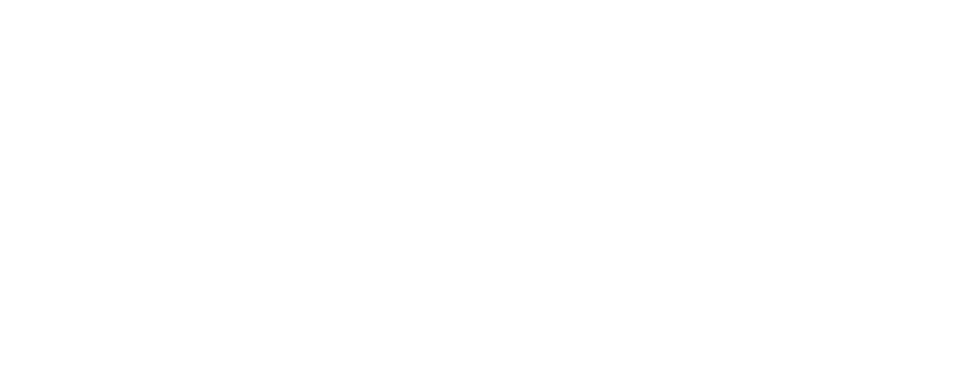
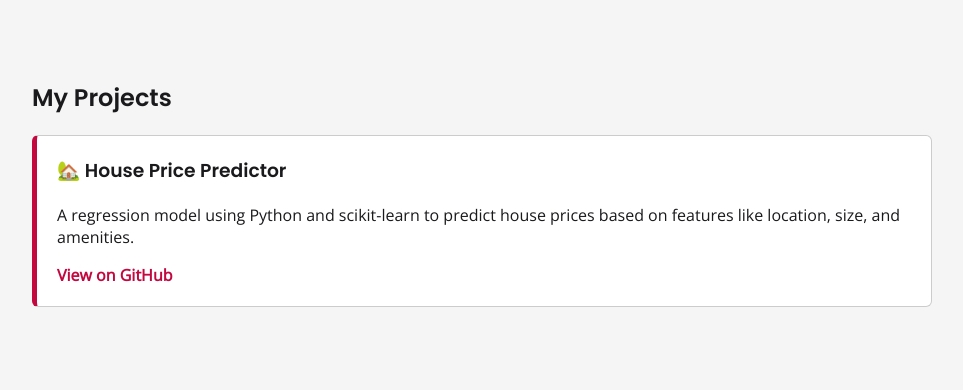
Before and after one commit to Deeviyamssh/deeviyamssh.github.io, a plain HTML site: page projects.html in a window 1280 px wide. Shown: the whole page, without its empty margins (158-1121 px from the left). Drawn offline with nearby package versions, Linux system fonts and the light colour scheme.

Commit message:
Phase 1: Add project showcase page

```diff
--- a/projects.html
+++ b/projects.html
@@ -0,0 +1,24 @@
+<!DOCTYPE html>
+<html>
+<head>
+  <title>Projects | Deeviyamssh</title>
+
+  <!-- Fonts & CSS -->
+  <link href="https://fonts.googleapis.com/css2?family=Open+Sans&family=Poppins:wght@600&display=swap" rel="stylesheet">
+  <link rel="stylesheet" href="styles.css">
+</head>
+
+<body>
+  <section class="projects">
+    <h2>My Projects</h2>
+
+    <div class="project-card">
+      <h3>🏡 House Price Predictor</h3>
+      <p>A regression model using Python and scikit-learn to predict house prices based on features like location, size, and amenities.</p>
+      <a href="https://github.com/Deeviyamssh/house-price-predictor" target="_blank">View on GitHub</a>
+    </div>
+
+    <!-- You can copy this structure to add more projects -->
+  </section>
+</body>
+</html>
--- a/styles.css
+++ b/styles.css
@@ -44,3 +44,31 @@
   color: #C3073F;
   text-decoration: underline;
 }
+.projects {
+  max-width: 900px;
+  margin: 0 auto;
+  padding: 40px 20px;
+}
+
+.project-card {
+  border: 1px solid #ccc;
+  border-left: 5px solid #C3073F;
+  padding: 20px;
+  margin-bottom: 20px;
+  background-color: #fff;
+  border-radius: 6px;
+}
+
+.project-card h3 {
+  margin-top: 0;
+}
+
+.project-card a {
+  color: #C3073F;
+  font-weight: bold;
+  text-decoration: none;
+}
+
+.project-card a:hover {
+  text-decoration: underline;
+}
```
